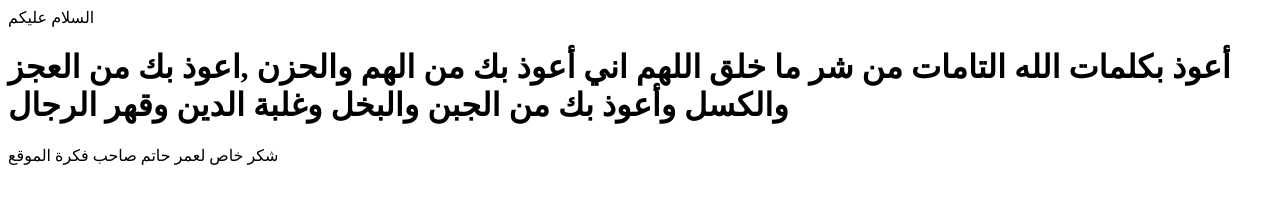
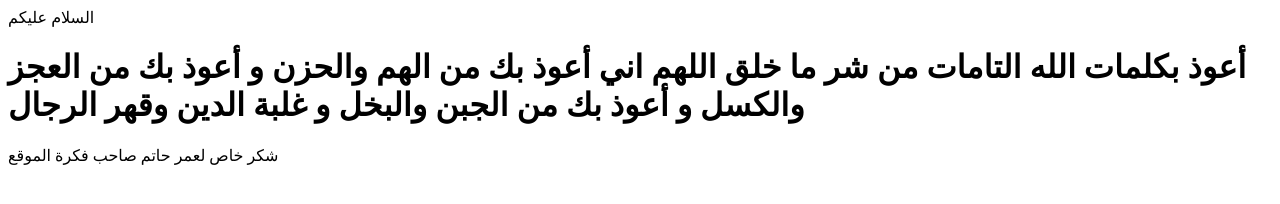
Before and after one commit to m0h4md/azkar, a plain HTML site: page index.html in a window 1280 px wide. Drawn offline with Linux system fonts and the light colour scheme.

Commit message:
Index changed

```diff
--- a/index.html
+++ b/index.html
@@ -6,7 +6,7 @@
 			السلام عليكم
 		<h1>
 				أعوذ بكلمات الله التامات من شر ما خلق
-				اللهم اني أعوذ بك من الهم والحزن ,اعوذ بك من العجز والكسل وأعوذ بك من الجبن والبخل وغلبة الدين وقهر الرجال
+				اللهم اني أعوذ بك من الهم والحزن و أعوذ بك من العجز والكسل و أعوذ بك من الجبن والبخل و غلبة الدين وقهر الرجال
 		</h1>
 		</body>
 		<footer>
```
